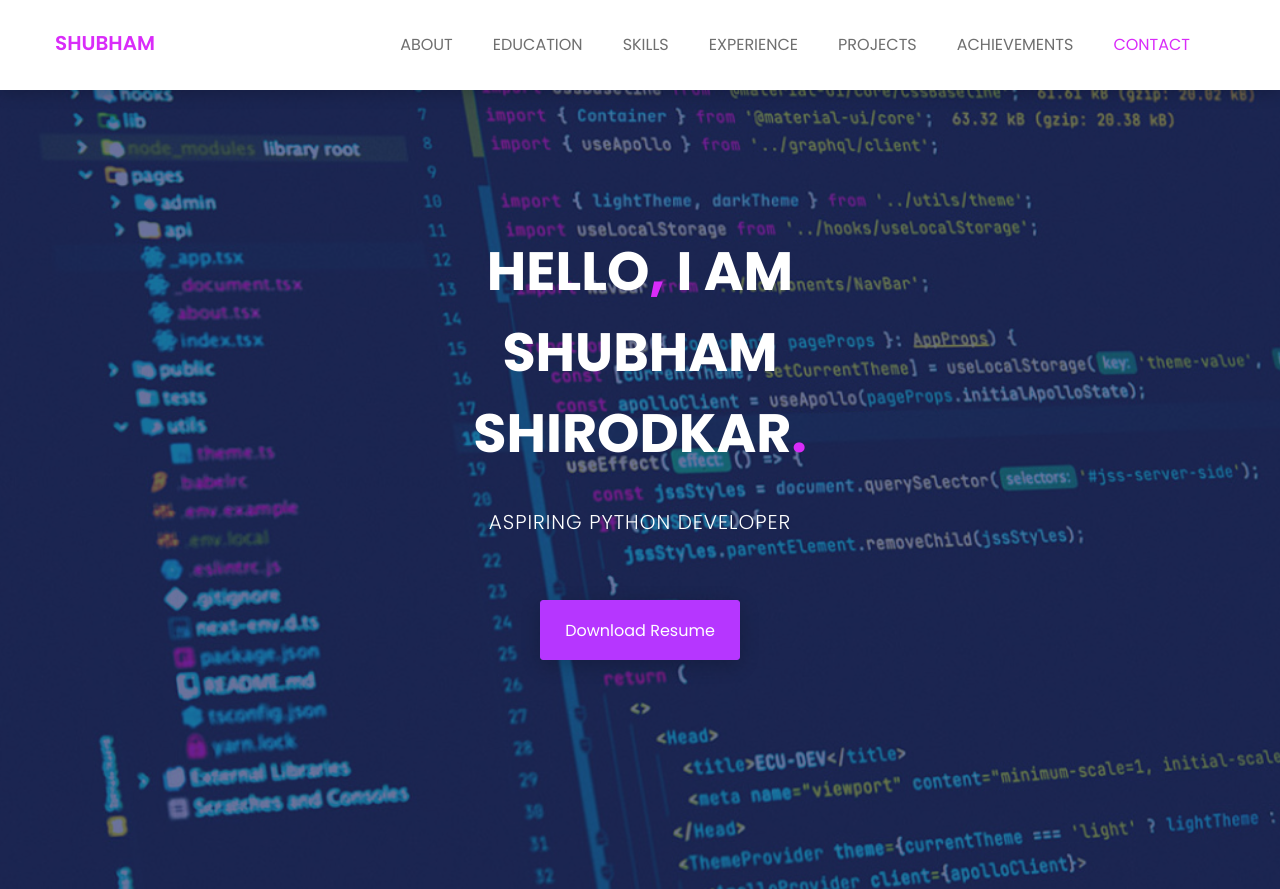
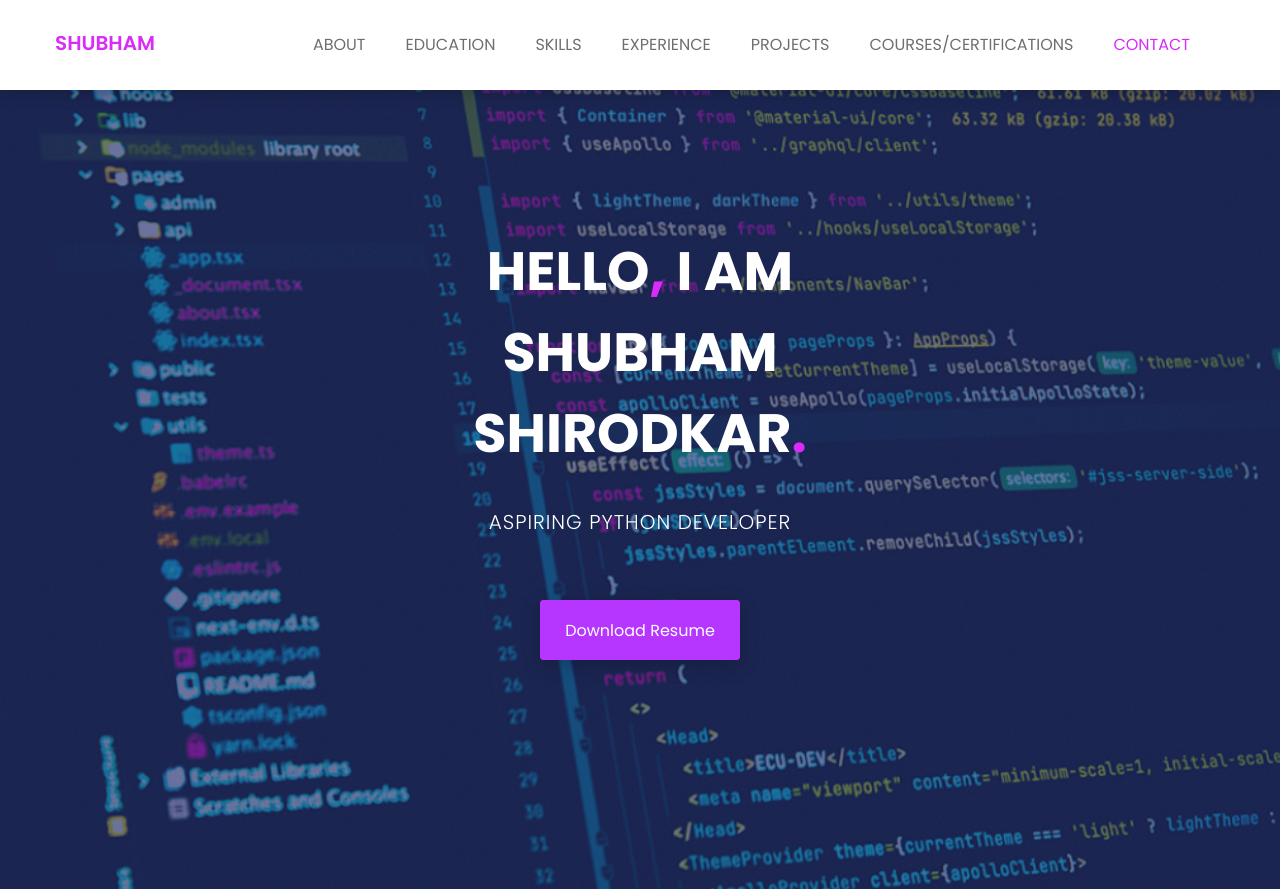
Before and after one commit to Shirodkar-Shubham-GitHub/mywebsite, a Django app: page / in a window 1280 px wide. Shown: the top 889 px of the page. Run offline with Django 5.2, Linux system fonts and the light colour scheme; some libraries are stand-ins or nearby versions.

Commit message:
Update index.html

```diff
--- a/base/templates/base/index.html
+++ b/base/templates/base/index.html
@@ -78,7 +78,7 @@
 			                    <li class="smooth-menu"><a href="#skills">skills</a></li>
 			                    <li class="smooth-menu"><a href="#experience">experience</a></li>
 			                    <li class="smooth-menu"><a href="#projects">projects</a></li>
-			                    <li class="smooth-menu"><a href="#achievements">achievements</a></li>
+			                    <li class="smooth-menu"><a href="#achievements">courses/certifications</a></li>
 			                    <li class="smooth-menu"><a href="#contact">contact</a></li>
 			                </ul><!--/.nav -->
 			            </div><!-- /.navbar-collapse -->
@@ -491,7 +491,7 @@
 		<section id="achievements" class="achievements">
 			<div class="achievements-details">
 				<div class="section-heading text-center">
-					<h2>Achievements</h2>
+					<h2>Courses/Certifications</h2>
 				</div>
 				<div class="container">
 					<div class="education-horizontal-timeline">
```
